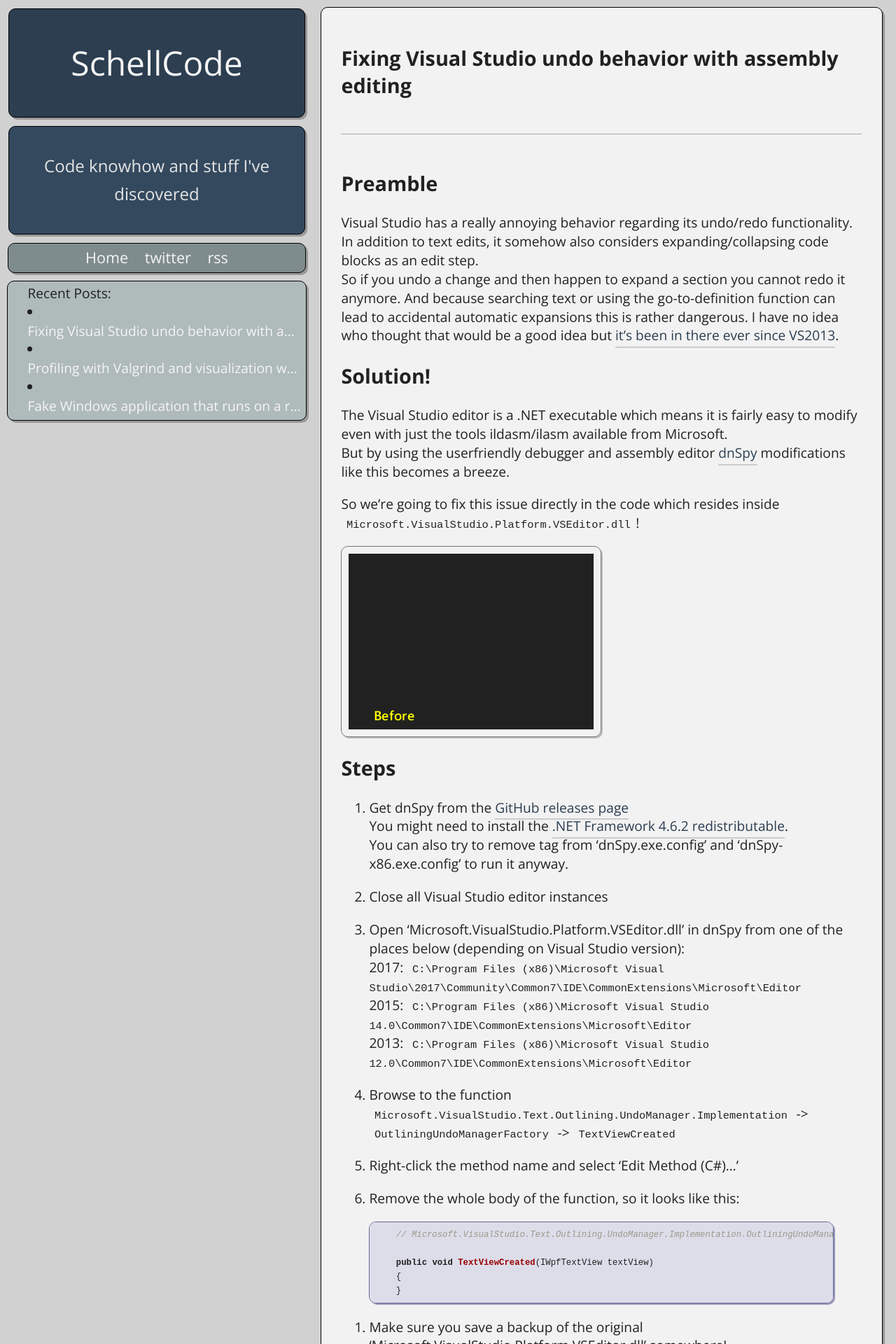
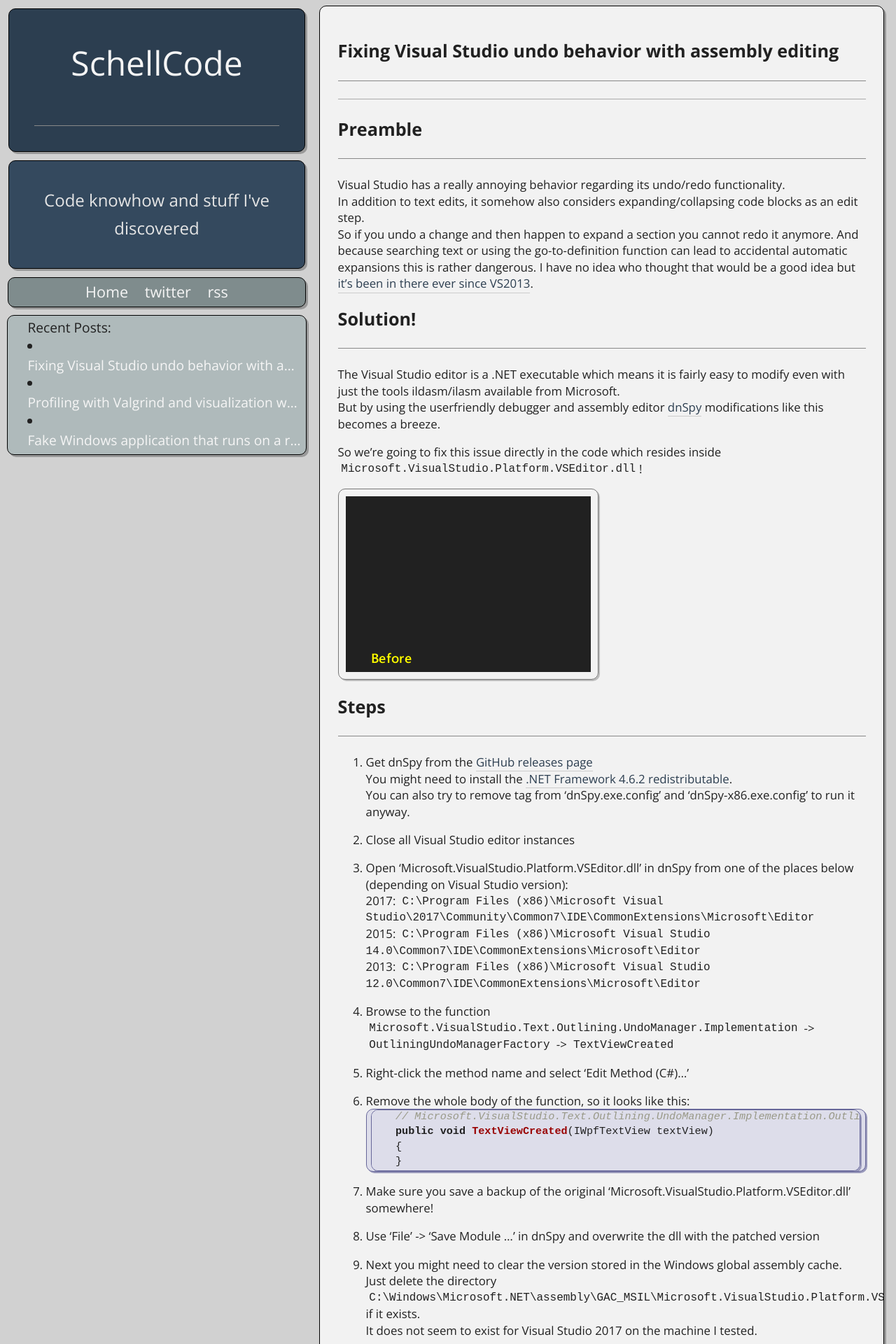
Before and after one commit to SchellCode/schellcode.github.io, a Jekyll site: the page built from _posts/2017-11-18-fixing-visual-studio-undo-behavior.md, in a window 1280 px wide. Shown: the top 1920 px of the page at 70% size. Built offline with Jekyll 4.4.1, drawn with Linux system fonts in a browser that asks for light colours; Markdown is read by kramdown in place of the engine named in the settings; some of the changed text lies outside the part shown.

```diff
--- a/_config.yml
+++ b/_config.yml
@@ -1,6 +1,5 @@
 name: SchellCode
 description: "Code knowhow and stuff I've discovered"
-markdown: redcarpet
 paginate: 5
 permalink: /:title
 rss-feed-limit: 10
--- a/_posts/2017-11-18-fixing-visual-studio-undo-behavior.md
+++ b/_posts/2017-11-18-fixing-visual-studio-undo-behavior.md
@@ -41,12 +41,12 @@ Steps
  5. Right-click the method name and select 'Edit Method (C#)...'
 
  6. Remove the whole body of the function, so it looks like this:
-{% highlight c# %}
+~~~ c#
    // Microsoft.VisualStudio.Text.Outlining.UndoManager.Implementation.OutliningUndoManagerFactory
    public void TextViewCreated(IWpfTextView textView)
    {
    }
-{% endhighlight %}
+~~~
 
  7. Make sure you save a backup of the original 'Microsoft.VisualStudio.Platform.VSEditor.dll' somewhere!
 
@@ -57,23 +57,23 @@ Steps
     It does not seem to exist for Visual Studio 2017 on the machine I tested.
 
 10. Finally you need to refresh the extension cache and configuration by running the following two commands in the command prompt:
-    Visual Studio 2017:
-    - `"C:\Program Files (x86)\Microsoft Visual Studio\2017\Community\Common7\IDE\devenv.exe" /updateconfiguration`
-    - `"C:\Program Files (x86)\Microsoft Visual Studio\2017\Community\Common7\IDE\devenv.exe" /clearcache`
-
-    Visual Studio 2015:
-    - `"C:\Program Files (x86)\Microsoft Visual Studio 14.0\Common7\IDE\devenv.exe" /updateconfiguration`
-    - `"C:\Program Files (x86)\Microsoft Visual Studio 14.0\Common7\IDE\devenv.exe" /clearcache`
-
-    Visual Studio 2013:
-    - `"C:\Program Files (x86)\Microsoft Visual Studio 12.0\Common7\IDE\devenv.exe" /updateconfiguration`
-    - `"C:\Program Files (x86)\Microsoft Visual Studio 12.0\Common7\IDE\devenv.exe" /clearcache`
+~~~ bash
+    # For Visual Studio 2017:
+    "C:\Program Files (x86)\Microsoft Visual Studio\2017\Community\Common7\IDE\devenv.exe" /updateconfiguration`
+    "C:\Program Files (x86)\Microsoft Visual Studio\2017\Community\Common7\IDE\devenv.exe" /clearcache`
+    # For Visual Studio 2015:
+    "C:\Program Files (x86)\Microsoft Visual Studio 14.0\Common7\IDE\devenv.exe" /updateconfiguration`
+    "C:\Program Files (x86)\Microsoft Visual Studio 14.0\Common7\IDE\devenv.exe" /clearcache`
+    # For Visual Studio 2013:
+    "C:\Program Files (x86)\Microsoft Visual Studio 12.0\Common7\IDE\devenv.exe" /updateconfiguration`
+    "C:\Program Files (x86)\Microsoft Visual Studio 12.0\Common7\IDE\devenv.exe" /clearcache`
+~~~
 
 11. Launch Visual Studio and enjoy a better experience!
 
 Details
 =======
-What the change in `OutliningUndoManagerFactory`.`TextViewCreated` did was to avoid the
+What the change in `OutliningUndoManagerFactory.TextViewCreated` did was to avoid the
 creation of the `OutliningUndoManager` whose sole purpose is to generate undo transactions
 for outline collapsing and expanding. Without it we get what we want:
 Outlining still works fine but doesn't interfere with the undo/redo buffer anymore.
--- a/main.css
+++ b/main.css
@@ -28,10 +28,10 @@ html, body {
 
 a {
 	text-decoration: none;
-	-webkit-transition: color 0.25s ease-in, background 0.25s ease-in;
-	-moz-transition: color 0.25s ease-in, background 0.25s ease-in;
-	-o-transition: color 0.25s ease-in, background 0.25s ease-in;
-	transition: color 0.25s ease-in, background 0.25s ease-in;
+	-webkit-transition: color 0.15s ease-in, background 0.15s ease-in;
+	-moz-transition: color 0.15s ease-in, background 0.15s ease-in;
+	-o-transition: color 0.15s ease-in, background 0.15s ease-in;
+	transition: color 0.15s ease-in, background 0.15s ease-in;
 }
 
 p { line-height: 1.4; }
@@ -51,7 +51,7 @@ p { line-height: 1.4; }
 }
 
 	.main-content .module {
-		font-size: 0.8em;
+		font-size: 0.7em;
 		margin-right: 1em;
 	}
 
@@ -159,13 +159,16 @@ hr {
 	border: 0;
 	background: #aaa;
 	height: 1px;
-	margin: 50px 0;
+	margin: 25px 0;
 }
 
+h1 { border-bottom: 1px solid #888; margin-bottom: 1em; padding-bottom: 1em; }
+h2 { border-bottom: 1px solid #CCC; padding-top: .5em; }
+
 article a {
-	border-bottom: .125em solid #ccc;
+	border-bottom: .1em solid #ccc;
 	display: inline;
-	padding: 0 0 .15em 0;
+	padding: 0 0 .07em 0;
 }
 
 	article a:hover, article p a:active {
@@ -302,11 +305,11 @@ table {
 -  Blockquote, code, pre. -
 -------------------------------------------------------------------------*/
 pre, code {
-	font-size: 0.80em;
+	font-size: 0.95em;
 	line-height: 1.3em;
-	padding: 0.5em;
+	padding: 0.1em 0.3em;
+	vertical-align: text-bottom;
 }
-
 
 blockquote {
 	font-style: italic;
```
